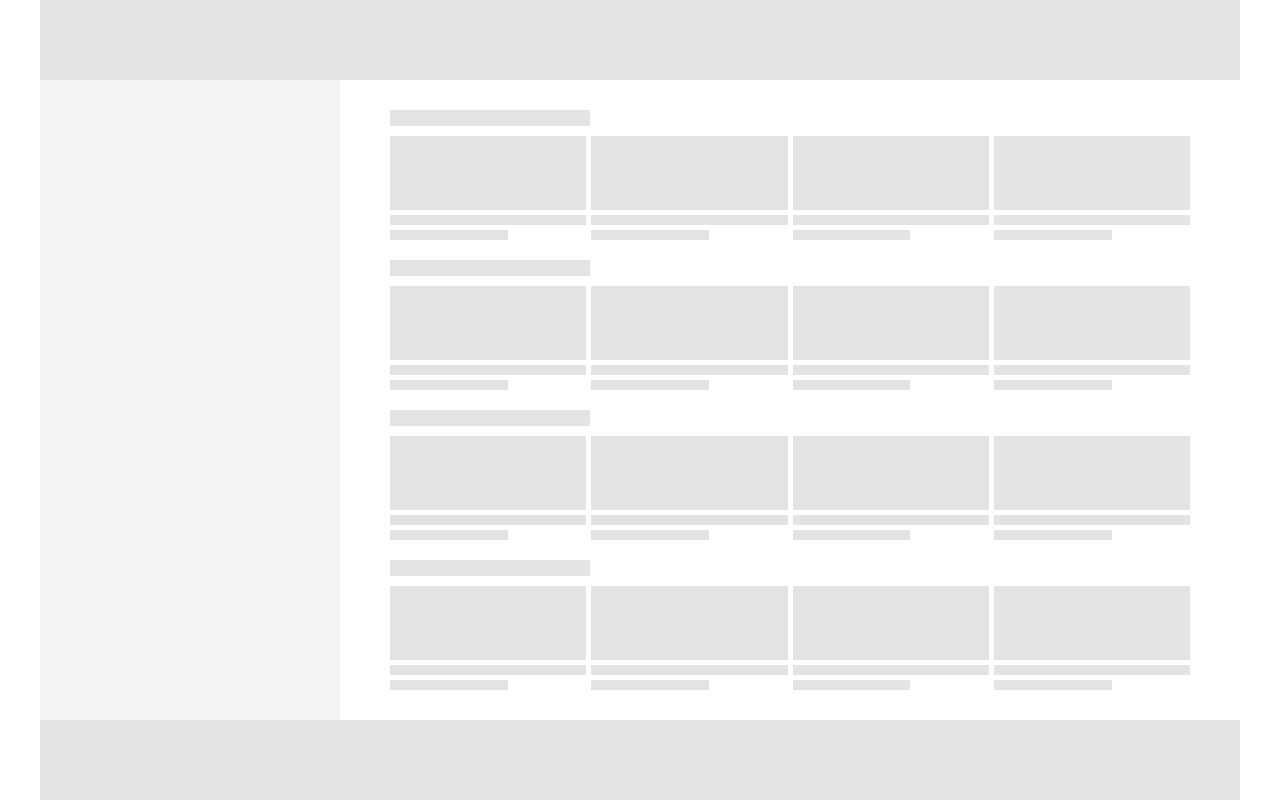
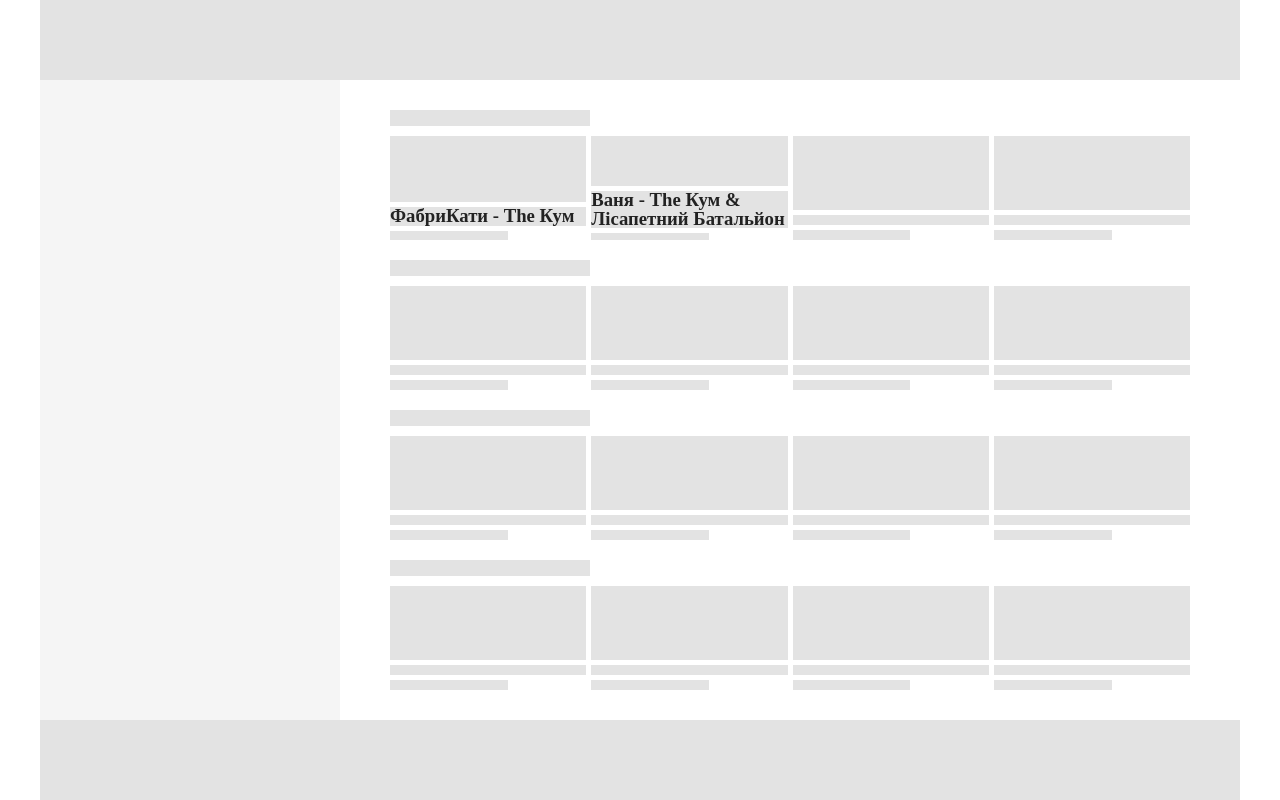
Before and after one commit to viktor-drok/youtube-card-plug, a plain HTML site: page index.html in a window 1280 px wide. Drawn offline with nearby package versions, Linux system fonts and the light colour scheme.

Commit message:
add adaptive

```diff
--- a/css/app.css
+++ b/css/app.css
@@ -9,7 +9,7 @@
     display: grid;
     grid-template-areas:
         'aside main';
-    grid-template-columns: 300px 900px;
+    grid-template-columns: minmax(100px, 1fr) minmax(300px, 3fr);
     grid-template-rows: repeat(1, auto);
 }
 
@@ -69,6 +69,11 @@
 .card-img {
     background: #e3e3e3;
     flex: 1 1 75%;
+    object-fit: contain;
+    display: flex;
+    justify-content: center;
+    align-items: center;
+    overflow: hidden;
 }
 
 .card-title {
--- a/index.html
+++ b/index.html
@@ -32,14 +32,14 @@
                         <li class="main-content-item swiper-slide">
                             <div class="card-img"></div>
                             <div class="card-title">
-                                <h3></h3>
+                                <h3>ФабриКати - The Кум</h3>
                             </div>
                             <div class="card-author"></div>
                         </li>
                         <li class="main-content-item swiper-slide">
                             <div class="card-img"></div>
                             <div class="card-title">
-                                <h3></h3>
+                                <h3>Ваня - The Кум & Лісапетний Батальйон</h3>
                             </div>
                             <div class="card-author"></div>
                         </li>
--- a/js/app.js
+++ b/js/app.js
@@ -2,52 +2,121 @@
 let s1 = new Swiper(".s-1", {
     slidesPerView: 4,
     spaceBetween: 5,
+    mousewheel: true,
+    breakpoints: {
+        // when window width is >= 480px
+        320: {
+            slidesPerView: 2,
+        },
+        // when window width is >= 640px
+        640: {
+            slidesPerView: 3,
+        },
+        // when window width is >= 640px
+        960: {
+            slidesPerView: 4,
+        }
+    }
 });
 
 let s2 = new Swiper(".s-2", {
     slidesPerView: 4,
     spaceBetween: 5,
+    mousewheel: true,
+    breakpoints: {
+        // when window width is >= 480px
+        320: {
+            slidesPerView: 2,
+        },
+        // when window width is >= 640px
+        640: {
+            slidesPerView: 3,
+        },
+        // when window width is >= 640px
+        960: {
+            slidesPerView: 4,
+        }
+    }
 });
 
 let s3 = new Swiper(".s-3", {
     slidesPerView: 4,
     spaceBetween: 5,
+    mousewheel: true,
+    breakpoints: {
+        // when window width is >= 480px
+        320: {
+            slidesPerView: 2,
+        },
+        // when window width is >= 640px
+        640: {
+            slidesPerView: 3,
+        },
+        // when window width is >= 640px
+        960: {
+            slidesPerView: 4,
+        }
+    }
 });
 
 let s4 = new Swiper(".s-4", {
     slidesPerView: 4,
     spaceBetween: 5,
+    mousewheel: true,
+    breakpoints: {
+        // when window width is >= 480px
+        320: {
+            slidesPerView: 2,
+        },
+        // when window width is >= 640px
+        640: {
+            slidesPerView: 3,
+        },
+        // when window width is >= 640px
+        960: {
+            slidesPerView: 4,
+        }
+    }
 });
 
 const contentList = document.querySelectorAll('.main-content-list');
 const contentItem = document.querySelectorAll('.main-content-item');
+const videos = {
+    'ФабриКати - The Кум': '1BBLI5EUERw',
+    'Ваня - The Кум & Лісапетний Батальйон': 'jaPoWRwUd5U',
+};
 
-const videoIds = ['1BBLI5EUERw', 'jaPoWRwUd5U', 'ntBOaJPmxdY', '8ui9umU0C2g', 'N36chN7a-aU', '_DNkq3Lbq-w', 'KB9dso-h_Es', 'AaGK-fj-BAM', '8ui9umU0C2g', 'N36chN7a-aU', '_DNkq3Lbq-w', 'KB9dso-h_Es', 'AaGK-fj-BAM', '8ui9umU0C2g', 'N36chN7a-aU', '_DNkq3Lbq-w'];
+const videoIds = ['ntBOaJPmxdY', '8ui9umU0C2g', 'N36chN7a-aU', '_DNkq3Lbq-w', 'KB9dso-h_Es', 'AaGK-fj-BAM', '8ui9umU0C2g', 'N36chN7a-aU', '_DNkq3Lbq-w', 'KB9dso-h_Es', 'AaGK-fj-BAM', '8ui9umU0C2g', 'N36chN7a-aU', '_DNkq3Lbq-w'];
 
-function getVideoId() {
-    const iframeConst = /*html*/ `
-                <iframe src="https://www.youtube.com/embed/${videoIds.shift()}"
+function getIframe(videoProperty) {
+    const iframe = /*html*/ `
+                <iframe src="https://www.youtube-nocookie.com//embed/${videoProperty}"
                     title="YouTube video player" frameborder="0"
                     allow="accelerometer; autoplay; clipboard-write; encrypted-media; gyroscope; picture-in-picture"
                     allowfullscreen>
                 </iframe>
 `;
-    return iframeConst;
+    return iframe;
 }
-const usedLi = [];
+const usedKeys = [];
 
 contentList.forEach(list => {
     list.addEventListener('click', (e) => {
         const li = e.target.closest('li');
-        if (li && !(usedLi.find(el => el == li))) {
-
+        if (li && !(usedKeys.find(el => el == li))) {
             console.log(li);
-            usedLi.push(li);
-            console.log(usedLi);
-            li.innerHTML = getVideoId();
-
-            console.log(usedLi.find(el => el == li));
-
+            usedKeys.push(li);
+            console.log(usedKeys);
+            // li.querySelector('.card-img').innerHTML = getIframe();
+            for (const video in videos) {
+                if (li.querySelector('h3').innerText == video) {
+                    li.querySelector('.card-img').innerHTML = getIframe(videos[video]);
+                    break;
+                } else {
+                    li.querySelector('.card-img').innerHTML = getIframe(videoIds.shift());
+                }
+            };
+            console.log(usedKeys.find(el => el == li));
         }
     });
 });
```
